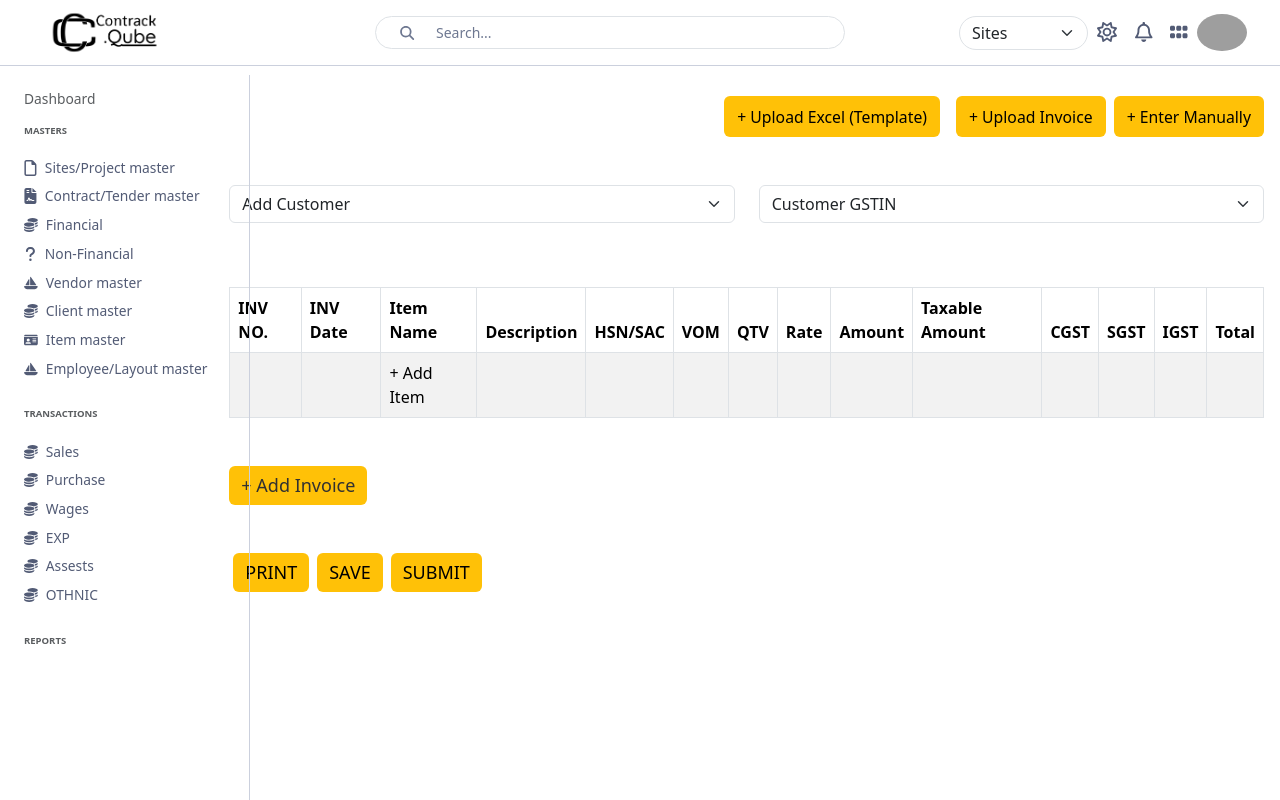
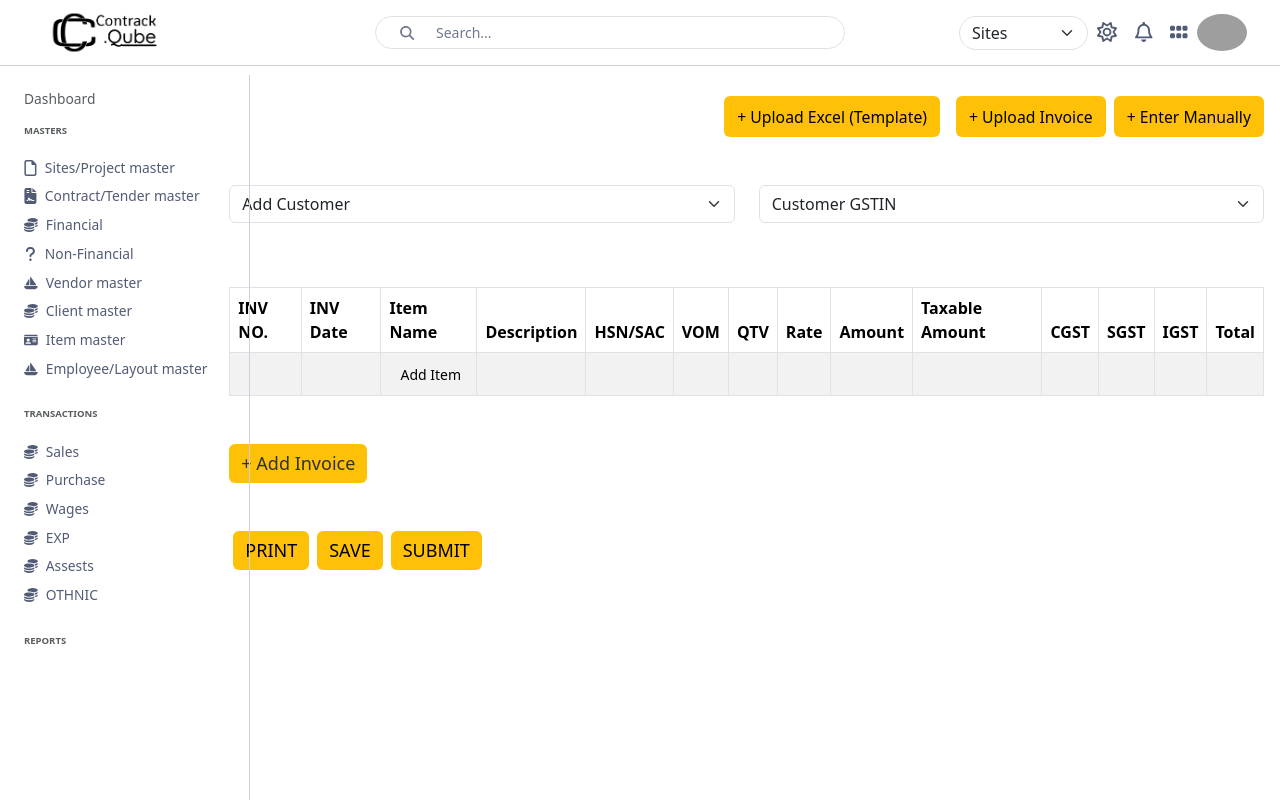
Before and after one commit to BhartiNagpure/Dashboard, a React (Create React App) app: page /purchase in a window 1280 px wide. Both pictures are taken after a click on the button "+ Enter Manually". Built offline with nearby package versions, Linux system fonts and the light colour scheme; grey boxes are pictures that could not be loaded.

Commit message:
no chnages

```diff
--- a/src/assests/css/style.css
+++ b/src/assests/css/style.css
@@ -235,4 +235,5 @@ header css
     width: 100%!important;
 
   }
+
 }
--- a/src/components/Transactions/Purchase/EnterManually.js
+++ b/src/components/Transactions/Purchase/EnterManually.js
@@ -8,22 +8,45 @@ import Table from "react-bootstrap/Table";
 export default function EnterManually() {
   const [data, setData] = useState([
     {
-      "INV NO.": "",
-      "INV Date": "",
-      "Item Name": "+ Add Item",
+      INVNO: "",
+      INVDate: "",
+      ItemName: "",
       Description: "",
-      "HSN/SAC": "",
+      HSNSAC: "",
       VOM: "",
       QTV: "",
       Rate: "",
       Amount: "",
-      "Taxable Amount": "",
+      TaxableAmount: "",
       CGST: "",
       SGST: "",
       IGST: "",
       Total: "",
     },
   ]);
+
+  const handleAddItem = (itemId, event) => {
+    event.preventDefault();
+
+    const newItem = {
+      INVNO: "",
+      INVDate: "",
+      ItemName: "",
+      Description: "",
+      HSNSAC: "",
+      VOM: "",
+      QTV: "",
+      Rate: "",
+      Amount: "",
+      TaxableAmount: "",
+      CGST: "",
+      SGST: "",
+      IGST: "",
+      Total: "",
+    };
+
+    setData([...data, newItem]);
+  };
   return (
     <>
       <div className="px-3">
@@ -80,10 +103,32 @@ export default function EnterManually() {
             </thead>
             <tbody>
               {data.map((item, index) => (
-                <tr key={index}>
-                  {Object.values(item).map((value, i) => (
-                    <td key={i}>{value}</td>
-                  ))}
+                <tr key={item.id}>
+                  <td className="table-cell text-center">{item.INVNO}</td>
+                  <td className="table-cell-left">{item.INVDate}</td>
+                  {index === 0 ? (
+                    <td className="table-cell-left">
+                      <button
+                        className="border-0 bg-transparent ms-2"
+                        onClick={(event) => handleAddItem(item.id, event)}
+                      >
+                        <small>Add Item</small>
+                      </button>
+                    </td>
+                  ) : (
+                    <td className="table-cell-left"></td>
+                  )}
+                  <td className="table-cell-left">{item.Description}</td>
+                  <td className="table-cell-left">{item.HSNSAC}</td>
+                  <td className="table-cell-left">{item.VOM}</td>
+                  <td className="table-cell-left">{item.QTV}</td>
+                  <td className="table-cell-left">{item.Rate}</td>
+                  <td className="table-cell-left">{item.Amount}</td>
+                  <td className="table-cell-left">{item.TaxableAmount}</td>
+                  <td className="table-cell-left">{item.CGST}</td>
+                  <td className="table-cell-left">{item.SGST}</td>
+                  <td className="table-cell-left">{item.IGST}</td>
+                  <td className="table-cell-left">{item.Total}</td>
                 </tr>
               ))}
             </tbody>
--- a/src/components/Transactions/Sales/SalesData/EnterManually.js
+++ b/src/components/Transactions/Sales/SalesData/EnterManually.js
@@ -6,25 +6,48 @@ import Form from "react-bootstrap/Form";
 import Row from "react-bootstrap/Row";
 
 export default function EnterManually() {
-
   const [data, setData] = useState([
     {
-      "INV NO.": "",
-      "INV Date": "",
-      "Item Name": "+ Add Item",
+      INVNO: "",
+      INVDate: "",
+      ItemName: "",
       Description: "",
-      "HSN/SAC": "",
+      HSNSAC: "",
       VOM: "",
       QTV: "",
       Rate: "",
       Amount: "",
-      "Taxable Amount": "",
+      TaxableAmount: "",
       CGST: "",
       SGST: "",
       IGST: "",
       Total: "",
     },
   ]);
+
+  const handleAddItem = (itemId, event) => {
+    event.preventDefault();
+
+    const newItem = {
+      INVNO: "",
+      INVDate: "",
+      ItemName: "",
+      Description: "",
+      HSNSAC: "",
+      VOM: "",
+      QTV: "",
+      Rate: "",
+      Amount: "",
+      TaxableAmount: "",
+      CGST: "",
+      SGST: "",
+      IGST: "",
+      Total: "",
+    };
+
+    setData([...data, newItem]);
+  };
+
   return (
     <>
       <div>
@@ -60,7 +83,6 @@ export default function EnterManually() {
             </Form.Group>
           </Row>
 
-
           <table className="table table-striped table-bordered">
             <thead>
               <tr>
@@ -82,10 +104,32 @@ export default function EnterManually() {
             </thead>
             <tbody>
               {data.map((item, index) => (
-                <tr key={index}>
-                  {Object.values(item).map((value, i) => (
-                    <td key={i}>{value}</td>
-                  ))}
+                <tr key={item.id}>
+                  <td className="table-cell text-center">{item.INVNO}</td>
+                  <td className="table-cell-left">{item.INVDate}</td>
+                  {index === 0 ? (
+                    <td className="table-cell-left">
+                      <button
+                        className="border-0 bg-transparent ms-2"
+                        onClick={(event) => handleAddItem(item.id, event)}
+                      >
+                        <small>Add Item</small>
+                      </button>
+                    </td>
+                  ) : (
+                    <td className="table-cell-left"></td>
+                  )}
+                  <td className="table-cell-left">{item.Description}</td>
+                  <td className="table-cell-left">{item.HSNSAC}</td>
+                  <td className="table-cell-left">{item.VOM}</td>
+                  <td className="table-cell-left">{item.QTV}</td>
+                  <td className="table-cell-left">{item.Rate}</td>
+                  <td className="table-cell-left">{item.Amount}</td>
+                  <td className="table-cell-left">{item.TaxableAmount}</td>
+                  <td className="table-cell-left">{item.CGST}</td>
+                  <td className="table-cell-left">{item.SGST}</td>
+                  <td className="table-cell-left">{item.IGST}</td>
+                  <td className="table-cell-left">{item.Total}</td>
                 </tr>
               ))}
             </tbody>
@@ -93,7 +137,6 @@ export default function EnterManually() {
           <div className="mb-5 mt-5">
             <button className="btn border-0 bg-warning">+ Add Invoice</button>
           </div>
-
 
           <div className="d-flex">
             <Button
```
